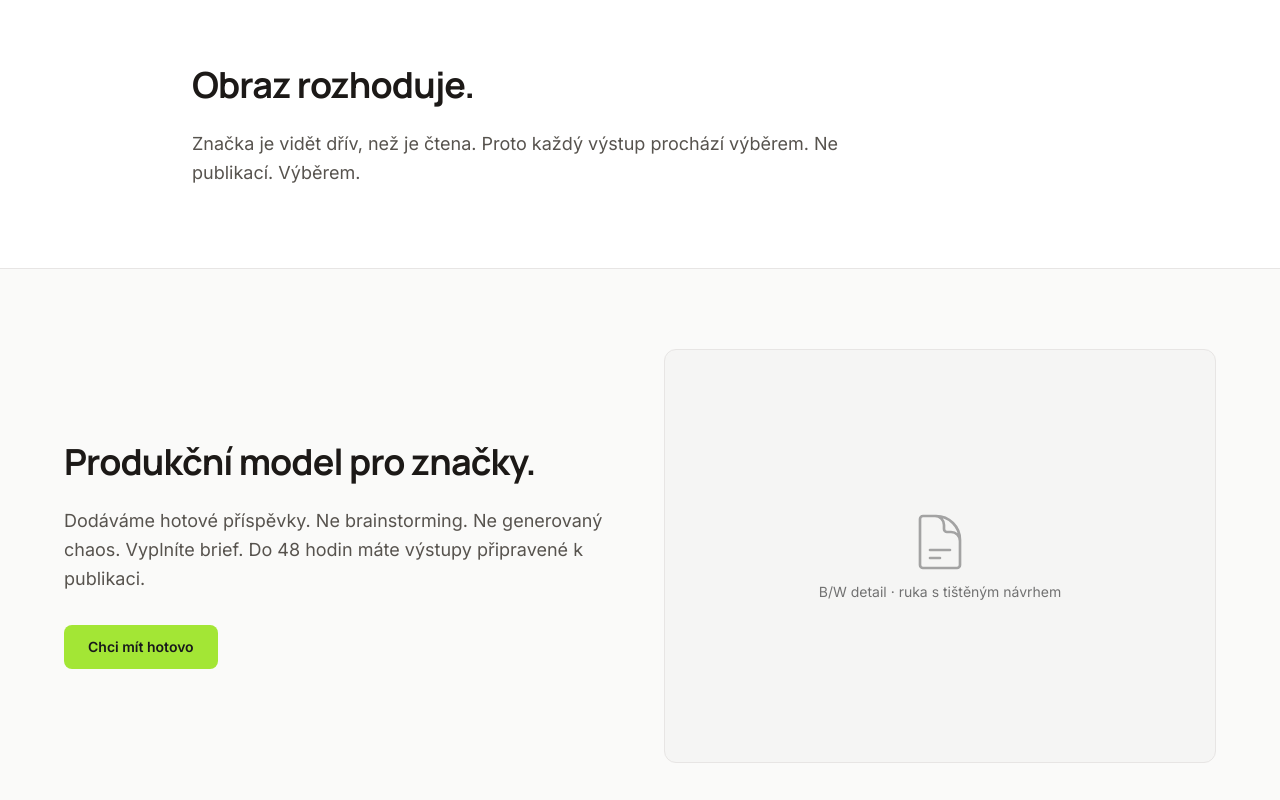
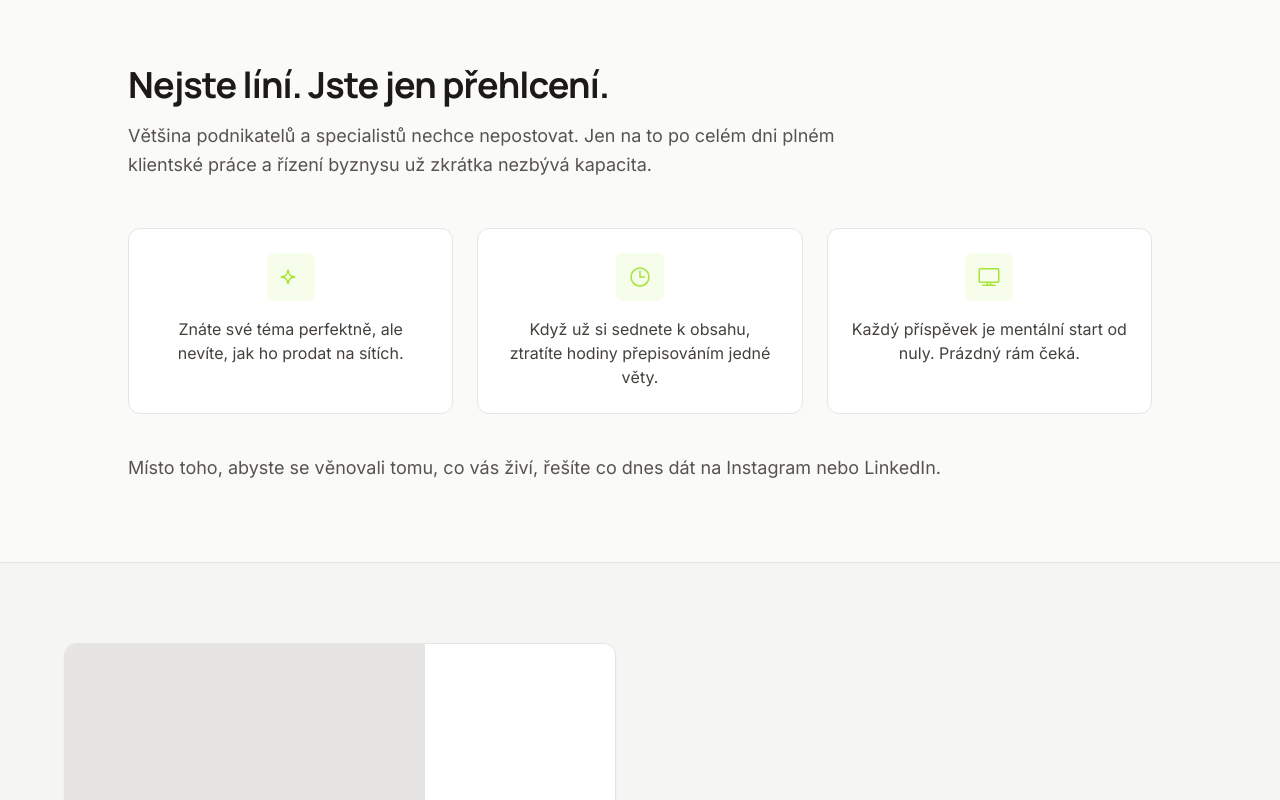
Before and after one commit to katarinabrics-eng/ai-content-studio, a Next.js app in the folder apps/content-studio/: page / in a window 1280 px wide. Shown: the part 760-1560 px from the top of the page. Built offline with nearby package versions, Linux system fonts and the light colour scheme.

Commit message:
refactor: update HomePage content and layout for improved clarity and user engagement

```diff
--- a/apps/content-studio/src/app/page.tsx
+++ b/apps/content-studio/src/app/page.tsx
@@ -67,42 +67,53 @@ export default function HomePage() {
         </div>
       </section>
 
-      <section id="manifest" className="w-full border-t border-stone-200 bg-white px-6 py-20 sm:px-8 lg:px-12">
-        <div className="mx-auto max-w-4xl">
+      <section id="manifest" className="w-full border-t border-stone-200 bg-stone-50 px-6 py-20 sm:px-8 lg:px-12">
+        <div className="mx-auto max-w-5xl">
           <h2 className="text-3xl font-bold tracking-tight text-stone-900 md:text-4xl">
-            Obraz rozhoduje.
+            Nejste líní. Jste jen přehlcení.
           </h2>
-          <p className="mt-6 max-w-2xl text-lg leading-relaxed text-stone-600">
-            Značka je vidět dřív, než je čtena. Proto každý výstup prochází výběrem. Ne publikací. Výběrem.
+          <p className="mt-4 max-w-3xl text-lg leading-relaxed text-stone-600">
+            Většina podnikatelů a specialistů nechce nepostovat. Jen na to po celém dni plném klientské práce a řízení byznysu už zkrátka nezbývá kapacita.
+          </p>
+          <div className="mt-12 grid gap-6 sm:grid-cols-3">
+            <div className="rounded-xl border border-stone-200 bg-white p-6 text-center">
+              <div className="mx-auto flex h-12 w-12 items-center justify-center rounded-lg bg-[#A3E635]/10 text-[#A3E635]">
+                <svg className="h-6 w-6" fill="none" viewBox="0 0 24 24" stroke="currentColor" strokeWidth={1.5}>
+                  <path strokeLinecap="round" strokeLinejoin="round" d="M9.813 15.904L9 18.75l-.813-2.846a4.5 4.5 0 00-3.09-3.09L2.25 12l2.846-.813a4.5 4.5 0 003.09-3.09L9 5.25l.813 2.846a4.5 4.5 0 003.09 3.09L15.75 12l-2.846.813a4.5 4.5 0 00-3.09 3.09z" />
+                </svg>
+              </div>
+              <p className="mt-4 text-stone-700">
+                Znáte své téma perfektně, ale nevíte, jak ho prodat na sítích.
+              </p>
+            </div>
+            <div className="rounded-xl border border-stone-200 bg-white p-6 text-center">
+              <div className="mx-auto flex h-12 w-12 items-center justify-center rounded-lg bg-[#A3E635]/10 text-[#A3E635]">
+                <svg className="h-6 w-6" fill="none" viewBox="0 0 24 24" stroke="currentColor" strokeWidth={1.5}>
+                  <path strokeLinecap="round" strokeLinejoin="round" d="M12 6v6h4.5m4.5 0a9 9 0 11-18 0 9 9 0 0118 0z" />
+                </svg>
+              </div>
+              <p className="mt-4 text-stone-700">
+                Když už si sednete k obsahu, ztratíte hodiny přepisováním jedné věty.
+              </p>
+            </div>
+            <div className="rounded-xl border border-stone-200 bg-white p-6 text-center">
+              <div className="mx-auto flex h-12 w-12 items-center justify-center rounded-lg bg-[#A3E635]/10 text-[#A3E635]">
+                <svg className="h-6 w-6" fill="none" viewBox="0 0 24 24" stroke="currentColor" strokeWidth={1.5}>
+                  <path strokeLinecap="round" strokeLinejoin="round" d="M6 20.25h12m-7.5-3v3m3-3v3m-10.125-3h17.25c.621 0 1.125-.504 1.125-1.125V4.875c0-.621-.504-1.125-1.125-1.125H3.375c-.621 0-1.125.504-1.125 1.125v11.25c0 .621.504 1.125 1.125 1.125z" />
+                </svg>
+              </div>
+              <p className="mt-4 text-stone-700">
+                Každý příspěvek je mentální start od nuly. Prázdný rám čeká.
+              </p>
+            </div>
+          </div>
+          <p className="mt-10 text-lg text-stone-600">
+            Místo toho, abyste se věnovali tomu, co vás živí, řešíte co dnes dát na Instagram nebo LinkedIn.
           </p>
         </div>
       </section>
 
-      <section id="co-delame" className="w-full border-t border-stone-200 bg-stone-50 px-6 py-20 sm:px-8 lg:px-12">
-        <div className="mx-auto grid max-w-6xl gap-12 md:grid-cols-[1fr_1fr] md:items-center">
-          <div>
-            <h2 className="text-3xl font-bold tracking-tight text-stone-900 md:text-4xl">
-              Produkční model pro značky.
-            </h2>
-            <p className="mt-6 text-lg leading-relaxed text-stone-600">
-              Dodáváme hotové příspěvky. Ne brainstorming. Ne generovaný chaos. Vyplníte brief. Do 48 hodin máte výstupy připravené k publikaci.
-            </p>
-            <a href="/start?plan=test-week" className="mt-8 inline-block rounded-lg bg-[#A3E635] px-6 py-3 text-sm font-semibold text-zinc-900 hover:bg-[#A3E635]/90">
-              Chci mít hotovo
-            </a>
-          </div>
-          <div className="aspect-[4/3] overflow-hidden rounded-xl border border-stone-200 bg-stone-100">
-            <div className="flex h-full w-full items-center justify-center grayscale">
-              <div className="text-center text-stone-500">
-                <svg className="mx-auto h-16 w-16 text-stone-400" fill="none" viewBox="0 0 24 24" stroke="currentColor" strokeWidth={1}>
-                  <path strokeLinecap="round" strokeLinejoin="round" d="M19.5 14.25v-2.625a3.375 3.375 0 00-3.375-3.375h-1.5A1.125 1.125 0 0113.5 7.125v-1.5a3.375 3.375 0 00-3.375-3.375H8.25m0 12.75h7.5m-7.5 3H12M10.5 2.25H5.625c-.621 0-1.125.504-1.125 1.125v17.25c0 .621.504 1.125 1.125 1.125h12.75c.621 0 1.125-.504 1.125-1.125V11.25a9 9 0 00-9-9z" />
-                </svg>
-                <p className="mt-2 text-sm">B/W detail · ruka s tištěným návrhem</p>
-              </div>
-            </div>
-          </div>
-        </div>
-      </section>
+      <section id="co-delame" className="hidden" aria-hidden="true" />
 
       <section id="rozdil" className="w-full border-t border-stone-200 bg-stone-100 px-6 py-20 sm:px-8 lg:px-12">
         <div className="mx-auto grid max-w-6xl gap-12 md:grid-cols-[1fr_1fr] md:items-center">
```
